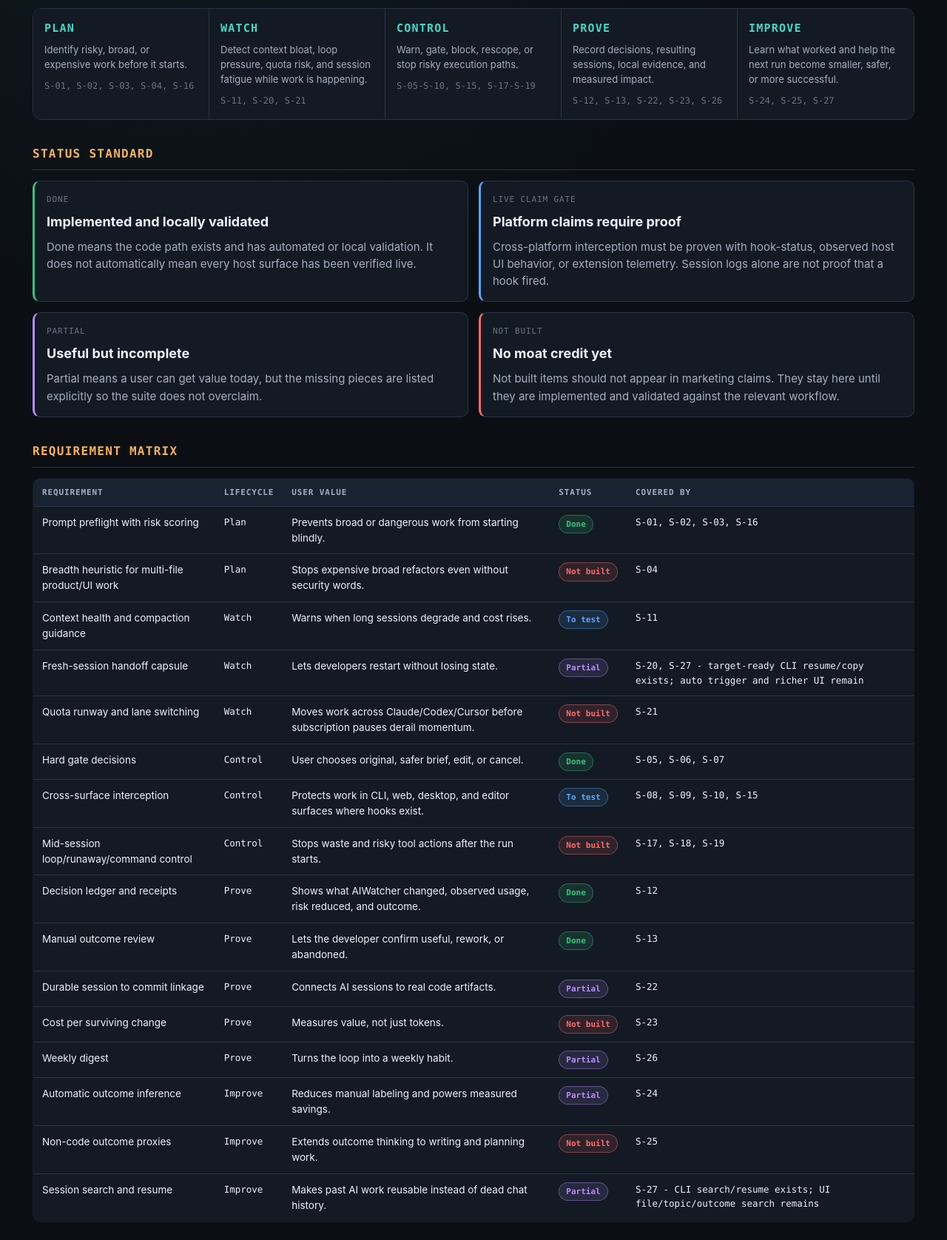
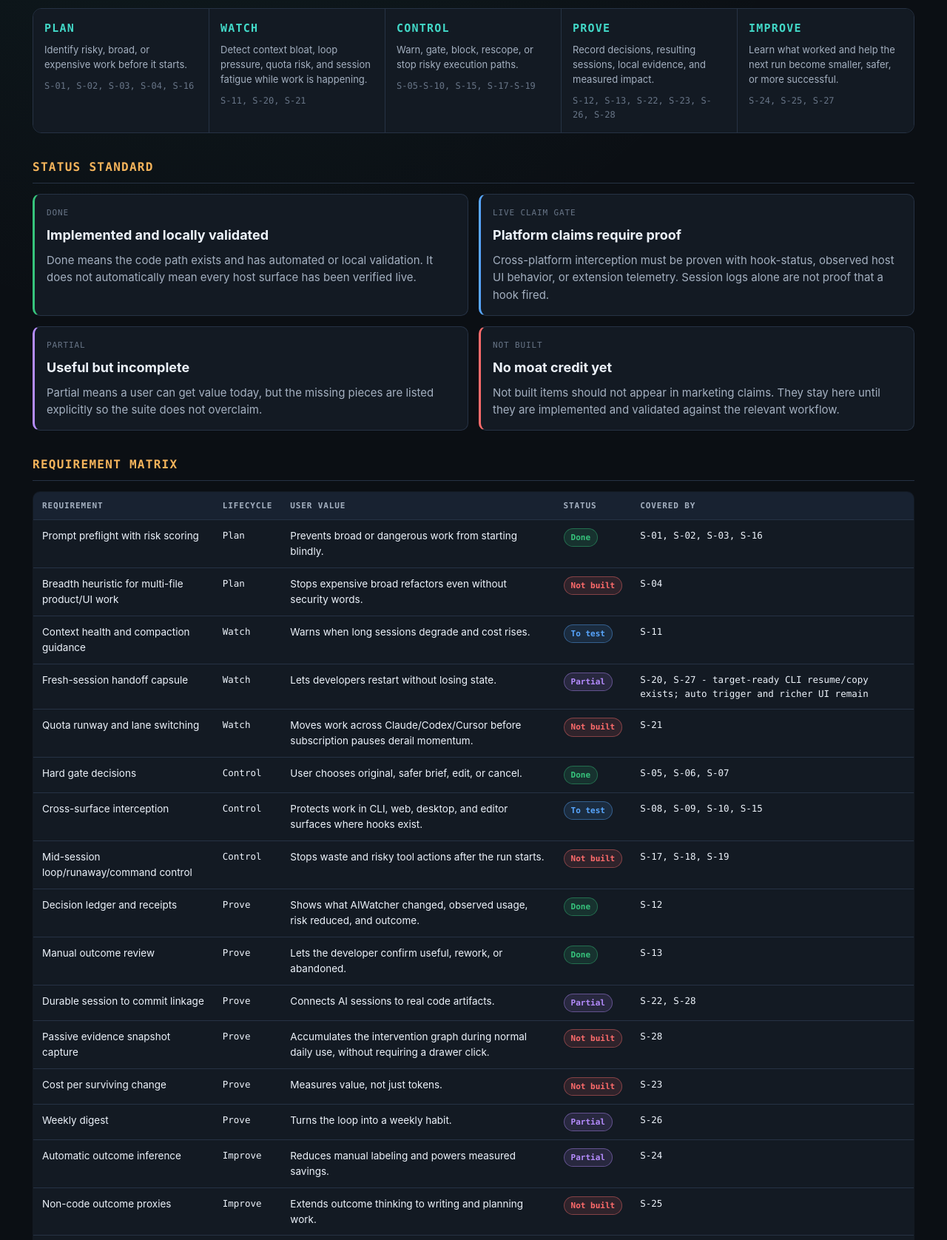
Before and after one commit to ai-watcher/aiwatcher-local, a browser extension: page docs/aiwatcher-scenario-tests.html in a window 1280 px wide. Shown: the part 489-2165 px from the top of the page at 74% size. Drawn offline with Linux system fonts and the light colour scheme.

Commit message:
Update scenario suite with passive evidence priority

```diff
--- a/docs/aiwatcher-scenario-tests.html
+++ b/docs/aiwatcher-scenario-tests.html
@@ -158,7 +158,7 @@
       <div class="life"><div class="name">Plan</div><div class="purpose">Identify risky, broad, or expensive work before it starts.</div><div class="ids">S-01, S-02, S-03, S-04, S-16</div></div>
       <div class="life"><div class="name">Watch</div><div class="purpose">Detect context bloat, loop pressure, quota risk, and session fatigue while work is happening.</div><div class="ids">S-11, S-20, S-21</div></div>
       <div class="life"><div class="name">Control</div><div class="purpose">Warn, gate, block, rescope, or stop risky execution paths.</div><div class="ids">S-05-S-10, S-15, S-17-S-19</div></div>
-      <div class="life"><div class="name">Prove</div><div class="purpose">Record decisions, resulting sessions, local evidence, and measured impact.</div><div class="ids">S-12, S-13, S-22, S-23, S-26</div></div>
+      <div class="life"><div class="name">Prove</div><div class="purpose">Record decisions, resulting sessions, local evidence, and measured impact.</div><div class="ids">S-12, S-13, S-22, S-23, S-26, S-28</div></div>
       <div class="life"><div class="name">Improve</div><div class="purpose">Learn what worked and help the next run become smaller, safer, or more successful.</div><div class="ids">S-24, S-25, S-27</div></div>
     </div>
 
@@ -270,7 +270,7 @@
   <section class="section" id="gaps">
     <h2>What Is Missing</h2>
     <div class="grid two">
-      <div class="card partial"><div class="kicker">P1 · moat first</div><h3>Turn evidence into durable linkage</h3><p>Outcome evidence exists, but the moat needs durable session-to-commit records, branch context, test transitions, revert/churn detection, and same-file re-prompt signals. Finish this first because every linked session strengthens the intervention graph.</p></div>
+      <div class="card partial"><div class="kicker">P1 · moat first</div><h3>Turn evidence into durable linkage</h3><p>Outcome evidence exists, but the moat needs passive snapshot capture from daily scans, durable session-to-commit records, branch context, test transitions, revert/churn detection, and same-file re-prompt signals. Finish this first because every linked session strengthens the intervention graph.</p></div>
       <div class="card gap"><div class="kicker">P1 · control loop</div><h3>Build live control</h3><p>Loop detection, runaway token velocity, and dangerous command gates are still not built. This is the biggest gap against the control-loop thesis after durable linkage.</p></div>
       <div class="card test"><div class="kicker">Launch gate</div><h3>Verify cross-platform claims</h3><p>Run S-03, S-08, S-09, S-10, S-11, and S-15 on real devices. If a surface does not invoke hooks, document the fallback path. Treat this as a continuous release bar, not a separate product pillar.</p></div>
       <div class="card partial"><div class="kicker">P2 · habit</div><h3>Polish weekly digest</h3><p>Report and journal exist. Package them into a weekly ritual that shows spend by tool, gates fired, commands blocked, outcomes confirmed, and open follow-ups.</p></div>
@@ -283,7 +283,7 @@
     <h2>Build Priorities</h2>
     <table>
       <tr><th>Priority</th><th>Work</th><th>Scenarios</th><th>Reason</th></tr>
-      <tr><td class="mono">P1</td><td>Durable outcome linkage</td><td class="mono">S-22, S-24</td><td>Highest moat: starts the intervention graph and measured impact dataset. Finish partial-to-done before spreading effort.</td></tr>
+      <tr><td class="mono">P1</td><td>Durable outcome linkage</td><td class="mono">S-22, S-24, S-28</td><td>Highest moat: passively starts the intervention graph and measured impact dataset. Finish partial-to-done before spreading effort.</td></tr>
       <tr><td class="mono">P1</td><td>Live control engine</td><td class="mono">S-17, S-18, S-19</td><td>Moves AIWatcher from preflight helper to real control loop.</td></tr>
       <tr><td class="mono">Launch gate</td><td>Device/browser verification pass</td><td class="mono">S-03, S-08-S-11, S-15</td><td>Protects credibility of cross-tool claims. Verify continuously, but do not let it displace the outcome flywheel.</td></tr>
       <tr><td class="mono">P2</td><td>Weekly digest packaging</td><td class="mono">S-26</td><td>Cheap habit-former using existing report/journal/ledger data; does not need weeks of outcome history to be useful.</td></tr>
@@ -307,7 +307,8 @@ const requirements = [
   ["Mid-session loop/runaway/command control", "Control", "Stops waste and risky tool actions after the run starts.", "gap", "S-17, S-18, S-19"],
   ["Decision ledger and receipts", "Prove", "Shows what AIWatcher changed, observed usage, risk reduced, and outcome.", "done", "S-12"],
   ["Manual outcome review", "Prove", "Lets the developer confirm useful, rework, or abandoned.", "done", "S-13"],
-  ["Durable session to commit linkage", "Prove", "Connects AI sessions to real code artifacts.", "partial", "S-22"],
+  ["Durable session to commit linkage", "Prove", "Connects AI sessions to real code artifacts.", "partial", "S-22, S-28"],
+  ["Passive evidence snapshot capture", "Prove", "Accumulates the intervention graph during normal daily use, without requiring a drawer click.", "gap", "S-28"],
   ["Cost per surviving change", "Prove", "Measures value, not just tokens.", "gap", "S-23"],
   ["Weekly digest", "Prove", "Turns the loop into a weekly habit.", "partial", "S-26"],
   ["Automatic outcome inference", "Improve", "Reduces manual labeling and powers measured savings.", "partial", "S-24"],
@@ -360,7 +361,8 @@ const scenarios = [
   {id:"S-19", status:"gap", phase:"Control", platform:"Claude Code CLI", title:"Dangerous command gate", go:"Enable command blocklist.", do:"Agent attempts rm -rf, git reset --hard, force push, or credential access.", expected:"Command is intercepted before execution with allow, block, and Always allow this pattern decisions so safe repeated commands do not become nagware.", value:"Protects when the agent decides to do something the prompt did not reveal.", why:"Tool-call-time control is different from prompt-time scoring."},
   {id:"S-12", status:"done", phase:"Prove", platform:"Dashboard", title:"Gate decision appears in receipts", go:"Run aiwatcher ui after a gate decision.", do:"Open Receipts/Today.", expected:"Decision, risk, predicted impact, resulting session usage, risk change, and outcome appear when linkable.", value:"Evidence of AIWatcher impact.", why:"Prove phase needs local ledger, not memory."},
   {id:"S-13", status:"done", phase:"Prove", platform:"CLI + Dashboard", title:"User marks outcome", go:"Complete or inspect a session.", do:"Run aiwatcher outcome useful, or click Review outcome in UI.", expected:"Outcome is recorded as useful/rework/abandoned and reflected in Today/session views.", value:"Manual fallback for quality signal.", why:"Outcome closes the loop."},
-  {id:"S-22", status:"partial", phase:"Prove", platform:"Git repo + Dashboard", title:"Session evidence links to code artifacts", go:"Run AI session in git repo, change or commit files.", do:"Open session review or mark an outcome.", expected:"Nearby commit/change/test evidence appears and a privacy-safe local evidence snapshot is recorded. Missing durable commit survival timestamps and churn/revert analysis.", value:"Starts value measurement from local ground truth.", why:"Foundation for measured outcomes."},
+  {id:"S-22", status:"partial", phase:"Prove", platform:"Git repo + Dashboard", title:"Session evidence links to code artifacts", go:"Run AI session in git repo, change or commit files.", do:"Open session review or mark an outcome.", expected:"Nearby commit/change/test evidence appears and a privacy-safe local evidence snapshot is recorded. Missing passive capture from today/ui/watch, durable commit survival timestamps, and churn/revert analysis.", value:"Starts value measurement from local ground truth.", why:"Foundation for measured outcomes."},
+  {id:"S-28", status:"gap", phase:"Prove", platform:"CLI + Dashboard", title:"Passive evidence snapshots from daily scans", go:"Have recent sessions older than two hours in git-backed projects.", do:"Run aiwatcher today, aiwatcher watch --once, or open the dashboard without manually inspecting a session.", expected:"AIWatcher captures a capped batch of missing evidence snapshots, skips already-captured and too-recent sessions, and stores only hashes/metadata.", value:"Builds the intervention graph passively during normal daily use.", why:"The moat should not depend on users clicking every session drawer."},
   {id:"S-23", status:"gap", phase:"Prove", platform:"Dashboard", title:"Cost per surviving change", go:"Collect two or more weeks of durable linkage.", do:"Open Impact view.", expected:"Show cost per surviving code change by task/model/tool. Not built.", value:"Measures business-like value, not token volume.", why:"Differentiates from ordinary observability dashboards."},
   {id:"S-26", status:"partial", phase:"Prove", platform:"CLI + Dashboard", title:"Weekly digest", go:"Run aiwatcher report --days 7 or open Insights.", do:"Review top projects, sessions, risks, outcomes.", expected:"Current report/journal exists. Missing polished weekly digest with control effectiveness and measured savings.", value:"Makes AIWatcher a weekly habit.", why:"Evidence must be easy to consume."},
   {id:"S-24", status:"partial", phase:"Improve", platform:"Git repo + Dashboard", title:"Automatic outcome inference", go:"Complete session with local evidence.", do:"Open Today/session review.", expected:"Likely useful or needs review appears from commits/tests/changes, with one-click confirm/correct. Missing churn/revert/re-prompt inference and platform-specific evidence weighting.", value:"Reduces manual labeling and makes useful work measurable without nagging.", why:"Improvement loop depends on outcome quality and low-friction confirmation."},
@@ -377,7 +379,7 @@ const statusLabel = {
 };
 
 const priorityById = {
-  'S-22':'P1', 'S-24':'P1', 'S-17':'P1', 'S-18':'P1', 'S-19':'P1',
+  'S-22':'P1', 'S-24':'P1', 'S-28':'P1', 'S-17':'P1', 'S-18':'P1', 'S-19':'P1',
   'S-26':'P2', 'S-20':'P2', 'S-21':'P2', 'S-27':'P2', 'S-04':'P2',
   'S-03':'Launch gate', 'S-08':'Launch gate', 'S-09':'Launch gate', 'S-10':'Launch gate', 'S-11':'Launch gate', 'S-15':'Launch gate',
   'S-23':'P3', 'S-25':'P3'
```
